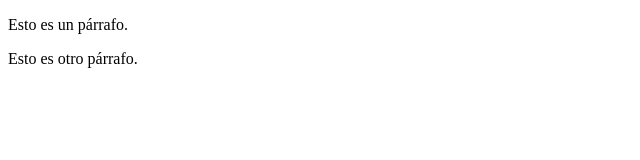
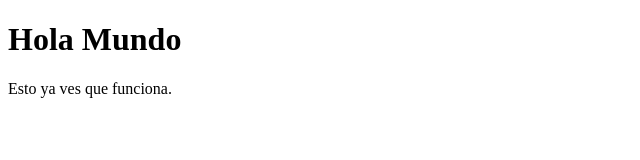
Before and after one commit to jmlcas/apache, a plain HTML site: page htdocs/index.html in a window 1280 px wide. Shown: the whole page, without its empty margins (0-640 px from the left). Drawn offline with Linux system fonts and the light colour scheme.

Commit message:
Update index.html

```diff
--- a/htdocs/index.html
+++ b/htdocs/index.html
@@ -2,10 +2,10 @@
 <html lang="es-ES">
   <head>
     <meta charset="utf-8">
-    <title>Ejemplo de 2 párrafos</title>
+    <title><h1><Hola mundo </h1></title>
   </head>
   <body>
-    <p>Esto es un párrafo.</p>
-    <p>Esto es otro párrafo.</p>
+    <p><h1>Hola Mundo</h1></p>
+    <p>Esto ya ves que funciona.</p>
   </body>
 </html>
```
